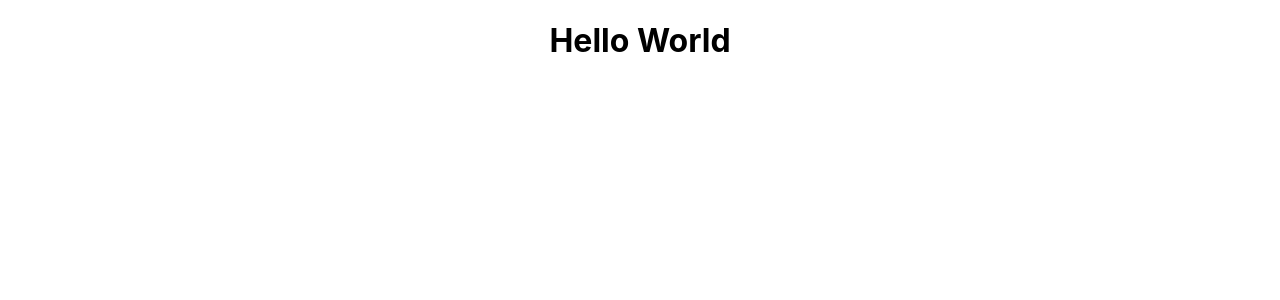
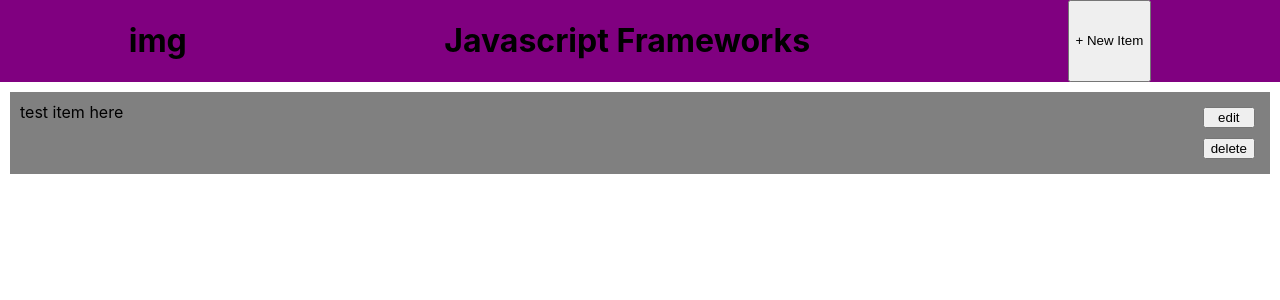
Before and after one commit to tan00060/projectOne_CRUD, a React (Create React App) app: page / in a window 1280 px wide. Shown: the top 300 px of the page. Built offline with nearby package versions, Linux system fonts and the light colour scheme.

Commit message:
added navheader and listview components

```diff
--- a/src/App.js
+++ b/src/App.js
@@ -1,10 +1,14 @@
 import logo from './logo.svg';
 import './App.css';
+
+import ListView from'./components/ListView'
+import AppHeader from './components/AppHeader'
 
 function App() {
   return (
     <div className="App">
-      <h1>Hello World</h1>
+      <AppHeader/>
+      <ListView/>
     </div>
   );
 }
--- /dev/null
+++ b/src/components/AppHeader.css
@@ -0,0 +1,10 @@
+.header-container{
+    margin: 0;
+    padding: 0;
+    background: purple;
+}
+
+.header-items{
+    display: flex;
+    justify-content: space-around;
+}
--- /dev/null
+++ b/src/components/AppHeader.js
@@ -0,0 +1,16 @@
+import React from 'react'
+import './AppHeader.css'
+
+function AppHeader() {
+    return (
+        <header className="header-container">
+                <div className="header-items">
+                    <h1>img</h1>
+                    <h1>Javascript Frameworks</h1>
+                    <button>+ New Item</button>
+                </div>
+        </header>
+    )
+}
+
+export default AppHeader
--- /dev/null
+++ b/src/components/ListView.css
@@ -0,0 +1,19 @@
+.list-view-container{
+    padding: 10px;
+    margin: 10px;
+    background-color: grey;
+    display: flex;
+    justify-content: space-between;
+}
+
+.listview-name{
+    list-style-type: none;
+}
+
+.listview-buttons{
+    display: grid;
+}
+
+.listview-buttons button{
+    margin: 5px;
+}
--- /dev/null
+++ b/src/components/ListView.js
@@ -0,0 +1,15 @@
+import React from 'react'
+import './ListView.css'
+function ListView() {
+    return (
+        <div className="list-view-container">
+            <li className="listview-name">test item here</li>
+            <div className="listview-buttons">
+                <button>edit</button>
+                <button>delete</button>
+            </div>
+        </div>
+    )
+}
+
+export default ListView
```
